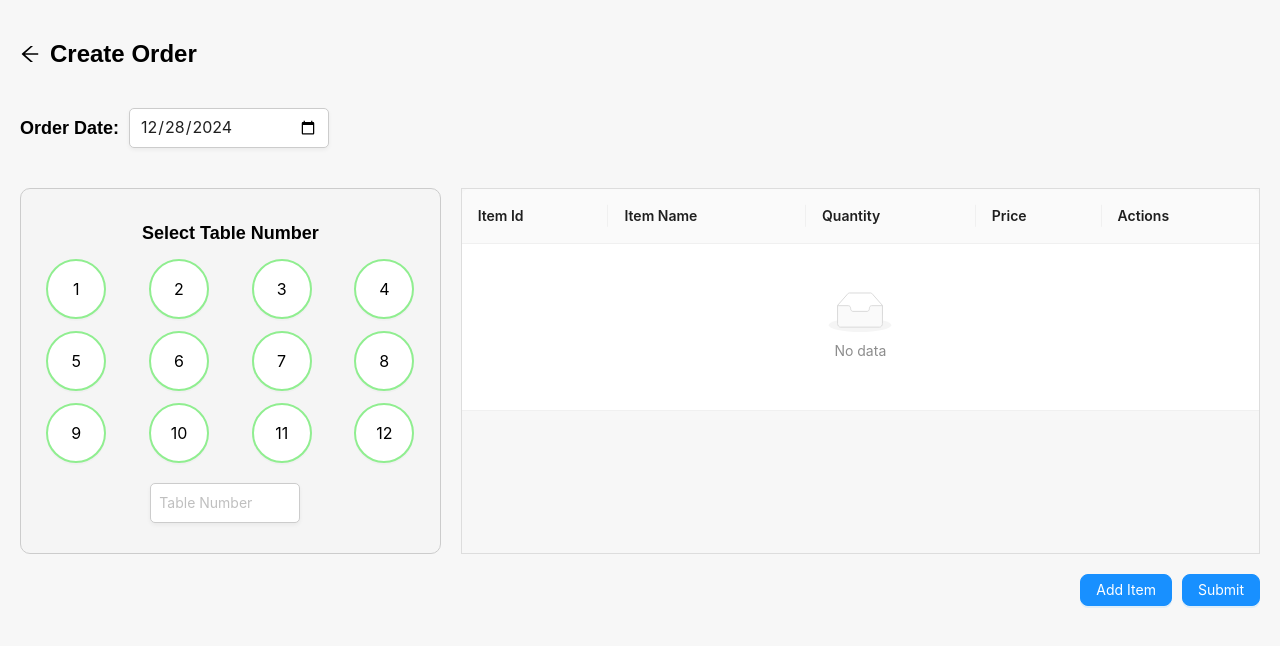
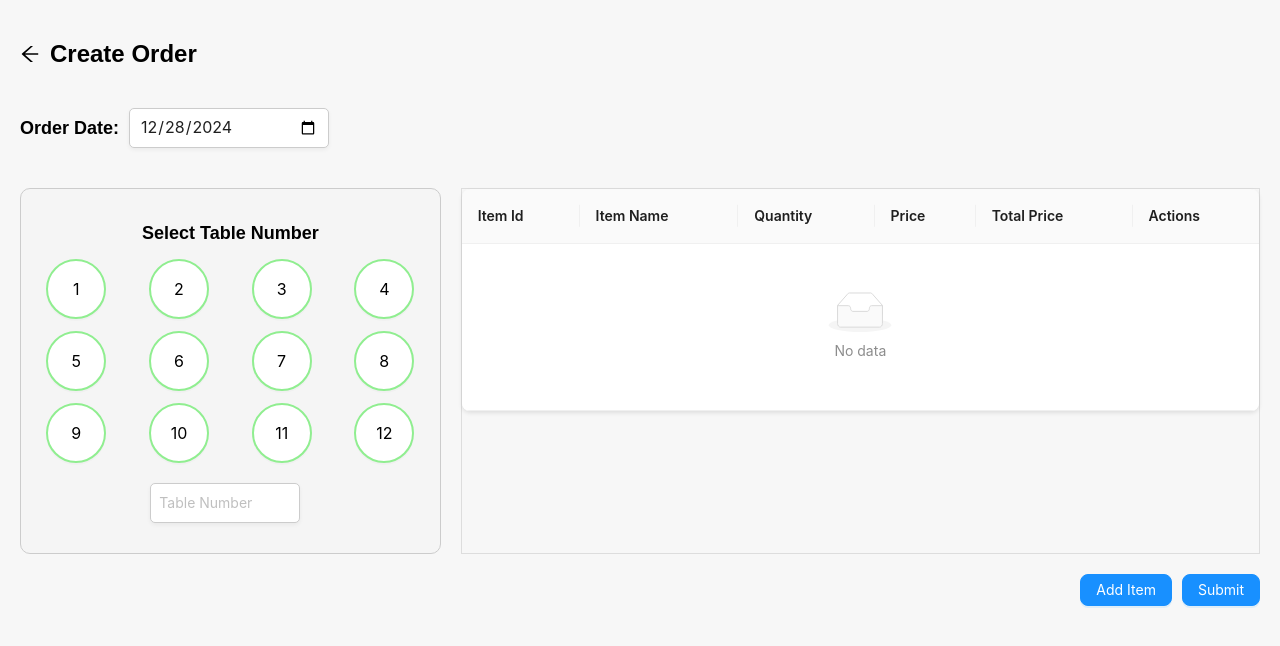
Before and after one commit to IndianTadka-de/restro-bill, a React (Create React App) app in the folder restro-frontend/: page /orderCreate in a window 1280 px wide. Shown: the top 646 px of the page. Built offline with nearby package versions, Linux system fonts and the light colour scheme.

Commit message:
add total price for qty

```diff
--- a/restro-frontend/src/pages/OrderForm/OrderForm.css
+++ b/restro-frontend/src/pages/OrderForm/OrderForm.css
@@ -102,3 +102,28 @@
   justify-content: flex-end;
   gap: 10px;
 }
+
+/* Customize Table */
+.order-items-table .ant-table {
+  border-radius: 8px;
+  overflow: hidden;
+  box-shadow: 0 2px 4px rgba(0, 0, 0, 0.1);
+}
+
+.order-items-table .ant-table-thead {
+  background-color: #f0f0f0;
+  font-weight: bold;
+}
+
+.order-items-table .ant-table-tbody tr:hover {
+  background-color: #f9f9f9;
+}
+
+.order-items-table .ant-table-tbody td {
+  padding: 12px 16px; /* Increase padding for better readability */
+}
+
+.order-items-table .ant-table th {
+  padding: 16px 8px;
+  background-color: #f5f5f5;
+}
--- a/restro-frontend/src/pages/OrderForm/OrderFormer.js
+++ b/restro-frontend/src/pages/OrderForm/OrderFormer.js
@@ -45,9 +45,10 @@ export default function OrderForm({
   };
 
   const handleQuantityChange = (record, quantity) => {
+    if (quantity < 0) return; // Prevent negative quantities
     setOrderItems((prev) =>
       prev.map((item) =>
-        item.itemId === record.itemId ? { ...item,price:quantity * item.price, quantity } : item
+        item.itemId === record.itemId ? { ...item,quantity } : item
       )
     );
   };
@@ -89,6 +90,13 @@ export default function OrderForm({
           style={{ width: 80 }}
           type="number"
         />
+      ),
+    },
+    {
+      title: "Total Price",
+      dataIndex: "totalPrice",
+      render: (_, record) => (
+        <span>{(record.quantity * record.price).toFixed(2)}</span> // Display total price based on qty * unitPrice
       ),
     },
     {
```
